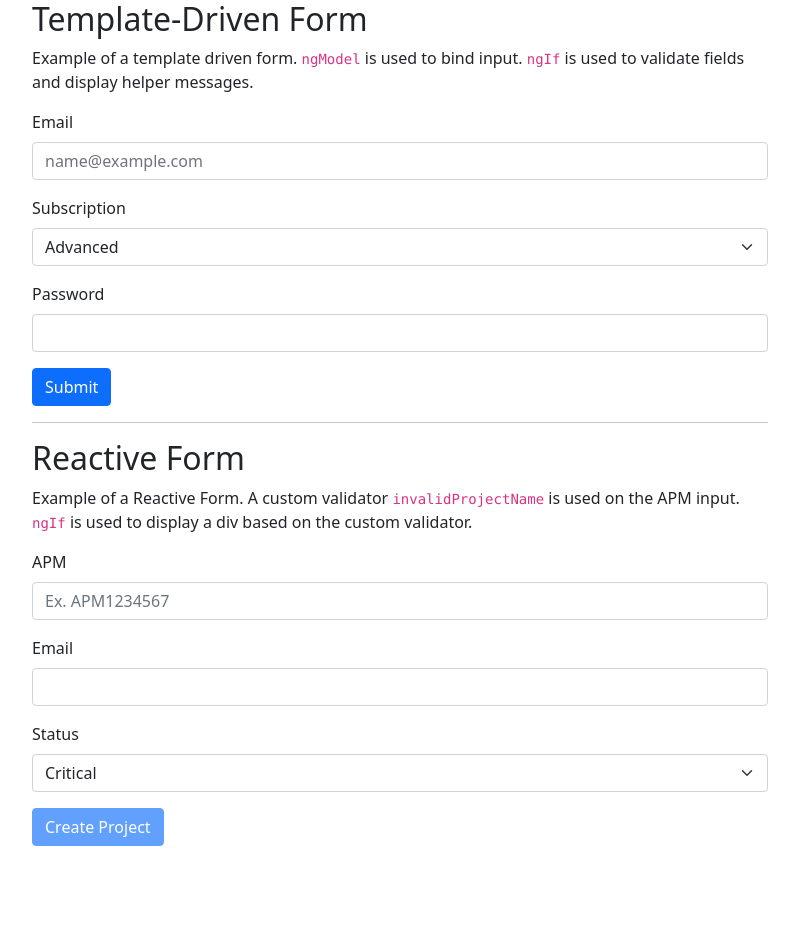
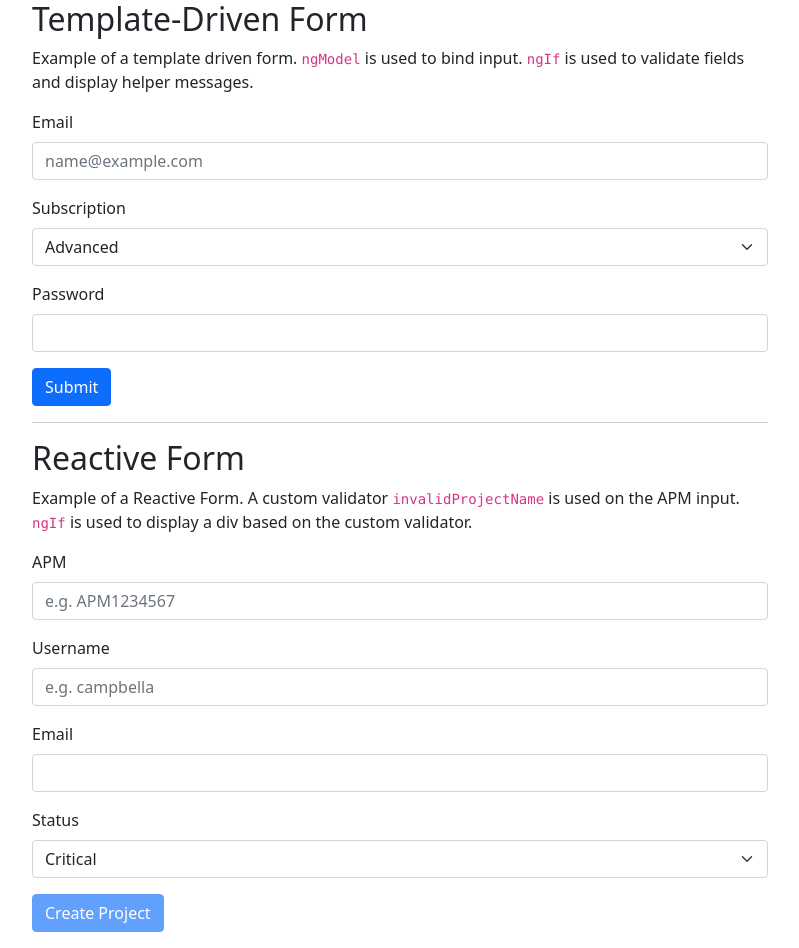
Before and after one commit to austin2153/ac-forms, an Angular app: page / in a window 1280 px wide. Shown: the whole page, without its empty margins (50-849 px from the left). Before the commit the page ends 862 px from the top, so only its background shows below. Built offline with nearby package versions, Linux system fonts and the light colour scheme.

Commit message:
custom validator

```diff
--- a/src/app/app.component.html
+++ b/src/app/app.component.html
@@ -98,7 +98,8 @@
               type="text"
               id="name"
               formControlName="projectName"
-              class="form-control" placeholder="Ex. APM1234567">
+              class="form-control"
+              placeholder="e.g. APM1234567">
               <!-- display if invalid, & dirty or touched -->
               <div
                 id="passwordHelpBlock"
@@ -107,6 +108,15 @@
                 (projectForm.controls.projectName?.dirty || projectForm.controls.projectName?.touched)">
                 Invalid APM Number!
               </div>
+          </div>
+          <div class="mb-3">
+            <label for="username" class="form-label">Username</label>
+            <input
+              type="text"
+              id="username"
+              formControlName="userName"
+              class="form-control"
+              placeholder="e.g. campbella">
           </div>
           <div class="mb-3">
             <label for="email" class="form-label">Email</label>
--- a/src/app/app.component.ts
+++ b/src/app/app.component.ts
@@ -20,14 +20,15 @@ export class AppComponent implements OnInit{
     console.log(this.tdForm.value);
   }
 
+  // CustomValidators.usernameValidation
   // reactive form with a custom validator on projectName
   ngOnInit() {
     this.projectForm = new FormGroup({
       'projectName': new FormControl(null, [Validators.required, CustomValidators.invalidProjectName]),
+      'userName': new FormControl(null, [Validators.required, Validators.minLength(4)], [CustomValidators.usernameValidation]),
       'mail': new FormControl(null, [Validators.required, Validators.email]),
       'projectStatus': new FormControl('critical')
     });
-
   }
 
   // output form values to console
--- a/src/app/custom-validators.ts
+++ b/src/app/custom-validators.ts
@@ -19,15 +19,16 @@ export class CustomValidators {
       return null;
   }
 
+
+  // custom async validator
   // takes a form control and returns a promise or observable of type any
   // new promise which will receive a function argument to the constructor
   // setTimeout will execute a timeout after 2 seconds
-  static asyncInvalidProject(control: FormControl): Promise<any> | Observable<any> {
-    let apmReg = new RegExp('^APM+[0-9]{7}$');
+  static usernameValidation(control: FormControl): Promise<any> | Observable<any> {
     const promise = new Promise((resolve, reject) => {
       setTimeout(() => {
-        if (!apmReg.test(control.value)){
-          resolve({'invalidProjectName': true});
+        if (control.value === 'campbella') {
+          resolve({'invalidUsername': true});
         } else {
           resolve(null);
         }
@@ -35,7 +36,4 @@ export class CustomValidators {
     })
     return promise;
   }
-
-
-
 }
```
